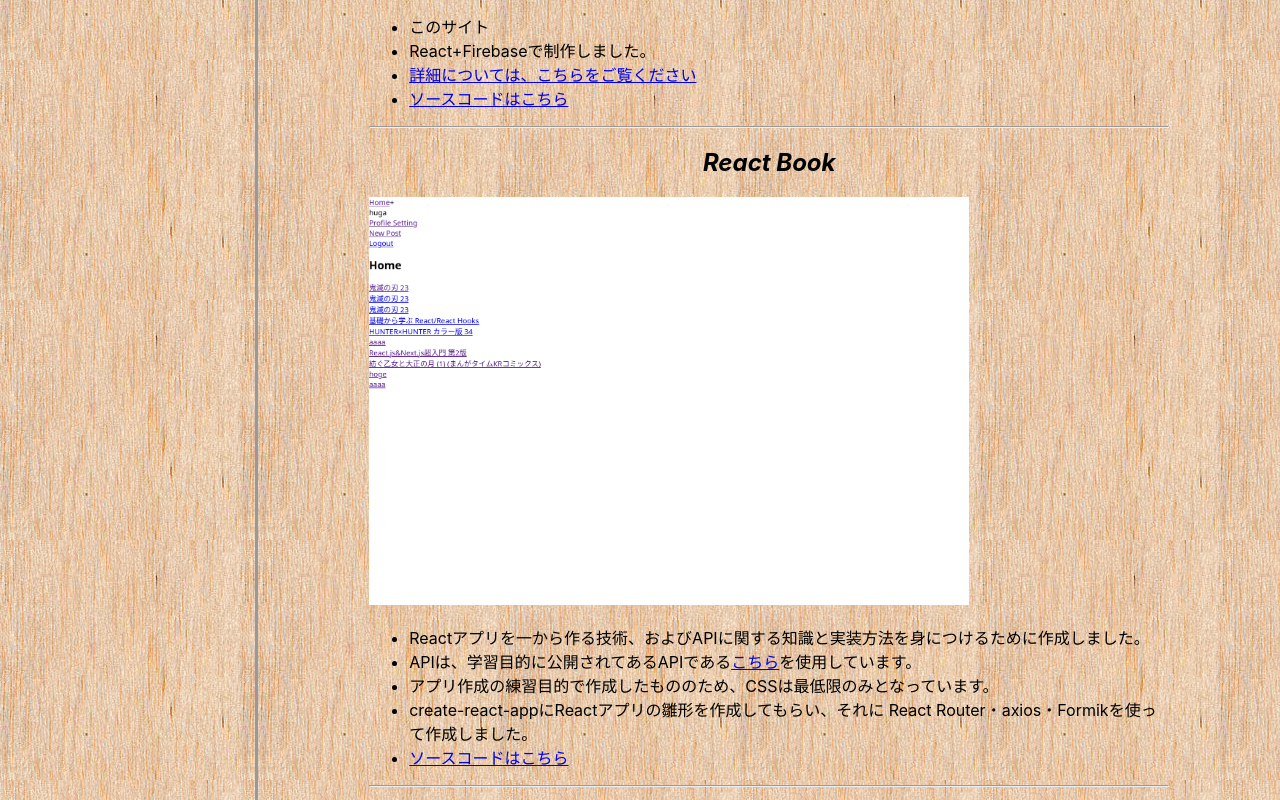
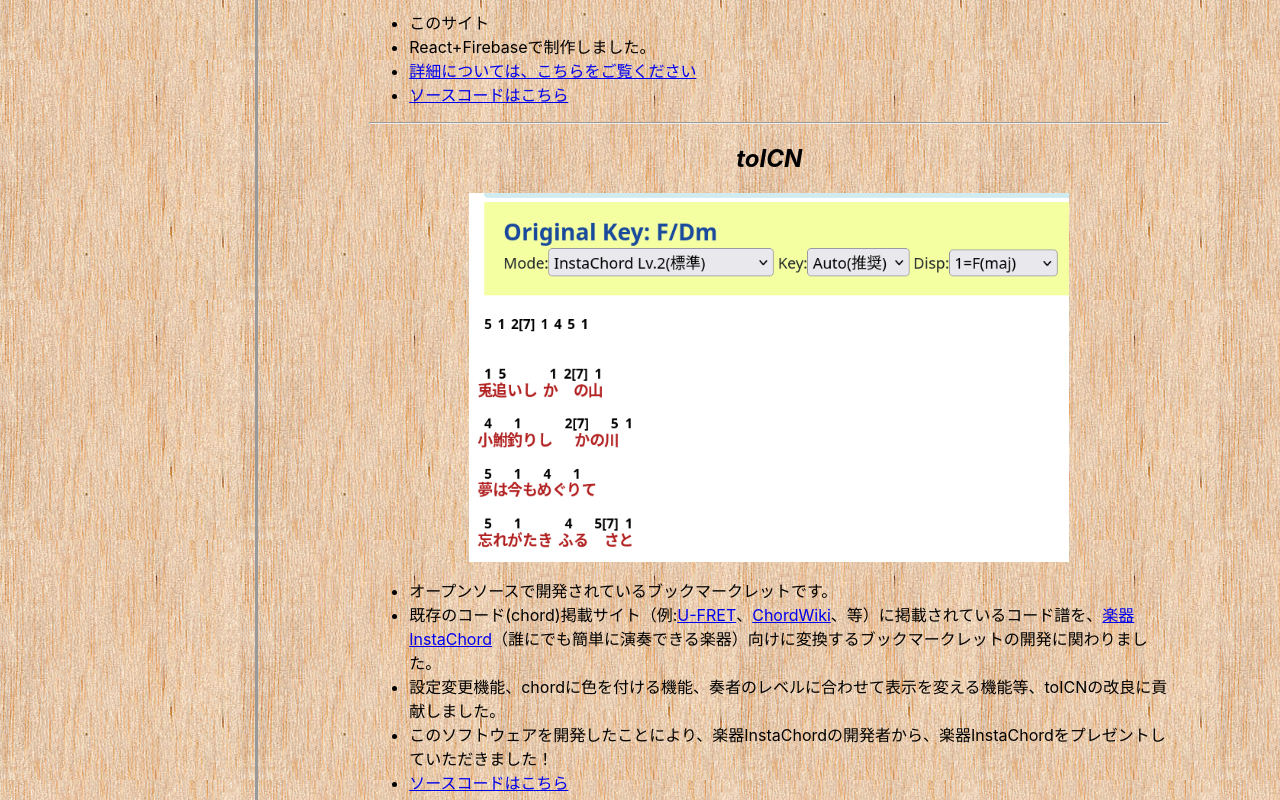
Before and after one commit to ts-uc/PrimeCounter, a React (Create React App) app: page /products in a window 1280 px wide. Shown: the part 660-1460 px from the top of the page. Built offline with nearby package versions, Linux system fonts and the light colour scheme; no server answers; the database is empty.

Commit message:
技術制作物を追記

```diff
--- a/src/assets/App.css
+++ b/src/assets/App.css
@@ -48,6 +48,12 @@ table {
   width: 90%;
   max-width: 800px;
   min-width: 500px;
+}
+
+.contents_wrap img{
+  display: block;
+  margin: 0 auto;
+  width: 75%;
 }
 
 .SideBar {
--- a/src/pages/Products.js
+++ b/src/pages/Products.js
@@ -1,6 +1,7 @@
 import { Link } from "react-router-dom";
-import TUPortfolio from "../assets/TUPortfolio.png"
-import ReactBook from "../assets/ReactBook.png"
+import TUPortfolio from "../assets/TUPortfolio.png";
+import ReactBook from "../assets/ReactBook.png";
+import toICN from "../assets/toICN.png";
 
 export const Products = () => {
   return (
@@ -8,22 +9,68 @@ export const Products = () => {
       <h1>技術作品集</h1>
       <hr />
       <h2>T.U.のポートフォリオ</h2>
-      <img src={TUPortfolio} width="75%" />
+      <img src={TUPortfolio} />
       <ul>
         <li>このサイト</li>
         <li>React+Firebaseで制作しました。</li>
-        <li><Link to="/aboutthispage">詳細については、こちらをご覧ください</Link></li>
-        <li><a href="https://github.com/ts-uc/primecounter">ソースコードはこちら</a></li>
+        <li>
+          <Link to="/aboutthispage">詳細については、こちらをご覧ください</Link>
+        </li>
+        <li>
+          <a href="https://github.com/ts-uc/primecounter">
+            ソースコードはこちら
+          </a>
+        </li>
+      </ul>
+      <hr />
+      <h2>toICN</h2>
+      <img src={toICN} />
+      <ul>
+        <li>オープンソースで開発されているブックマークレットです。</li>
+        <li>
+          既存のコード(chord)掲載サイト（例:
+          <a href="https://www.ufret.jp/">U-FRET</a>、
+          <a href="https://ja.chordwiki.org/">ChordWiki</a>
+          、等）に掲載されているコード譜を、
+          <a href="https://instachord.com/">楽器InstaChord</a>
+          （誰にでも簡単に演奏できる楽器）向けに変換するブックマークレットの開発に関わりました。
+        </li>
+        <li>
+          設定変更機能、chordに色を付ける機能、奏者のレベルに合わせて表示を変える機能等、toICNの改良に貢献しました。
+        </li>
+        <li>
+          このソフトウェアを開発したことにより、楽器InstaChordの開発者から、楽器InstaChordをプレゼントしていただきました！
+        </li>
+        <li>
+          <a href="https://github.com/ts-uc/toICN/tree/main">
+            ソースコードはこちら
+          </a>
+        </li>
       </ul>
       <hr />
       <h2>React Book</h2>
-      <img src={ReactBook} width="75%" />
+      <img src={ReactBook} />
       <ul>
-        <li>Reactアプリを一から作る技術、およびAPIに関する知識と実装方法を身につけるために作成しました。</li>
-        <li>APIは、学習目的に公開されてあるAPIである<a href="https://app.swaggerhub.com/apis-docs/Takumaron/TechTrain-RailwayMission/1.0.0#/book/post_books">こちら</a>を使用しています。</li>
-        <li>アプリ作成の練習目的で作成したもののため、CSSは最低限のみとなっています。</li>
-        <li>create-react-appにReactアプリの雛形を作成してもらい、それに React Router・axios・Formikを使って作成しました。</li>
-        <li><a href="https://github.com/ts-uc/react-book">ソースコードはこちら</a></li>
+        <li>
+          Reactアプリを一から作る技術、およびAPIに関する知識と実装方法を身につけるために作成しました。
+        </li>
+        <li>
+          APIは、学習目的に公開されてあるAPIである
+          <a href="https://app.swaggerhub.com/apis-docs/Takumaron/TechTrain-RailwayMission/1.0.0#/book/post_books">
+            こちら
+          </a>
+          を使用しています。
+        </li>
+        <li>
+          アプリ作成の練習目的で作成したもののため、CSSは最低限のみとなっています。
+        </li>
+        <li>
+          create-react-appにReactアプリの雛形を作成してもらい、それに React
+          Router・axios・Formikを使って作成しました。
+        </li>
+        <li>
+          <a href="https://github.com/ts-uc/react-book">ソースコードはこちら</a>
+        </li>
       </ul>
       <hr />
     </div>
```
Also changed, not shown: src/assets/toICN.png (added).
